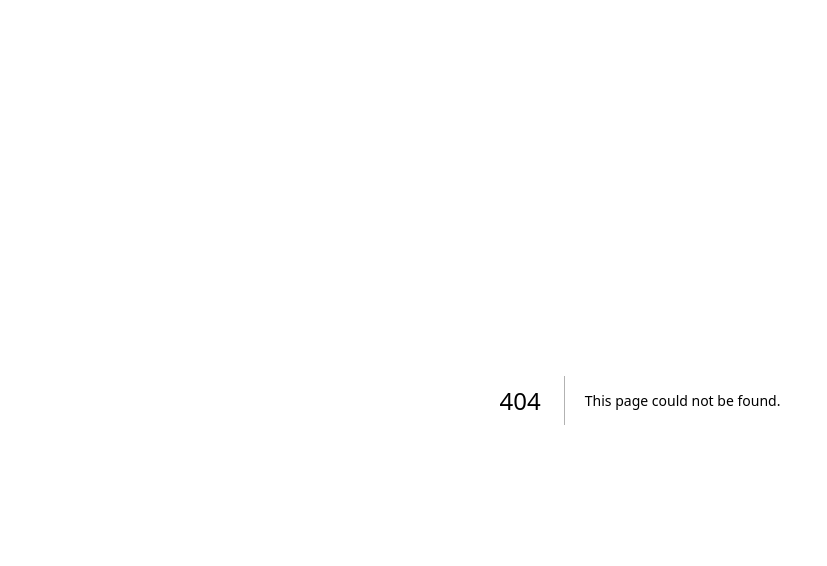
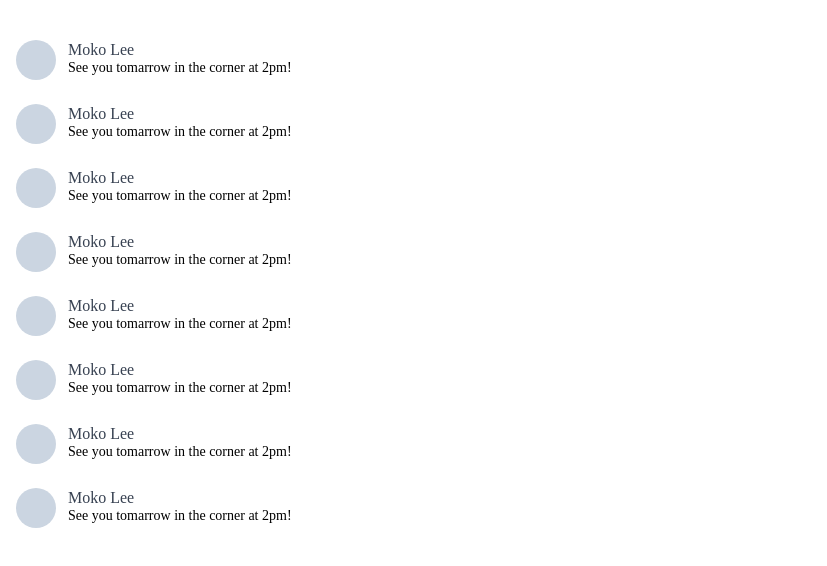
Before and after one commit to moko0428/carrot-market, a Next.js app: page /chats in a window 1280 px wide. Before the commit this address had no page. Shown: the top 566 px of the page, without its empty margins (0-827 px from the left). Built offline with nearby package versions, Linux system fonts and the light colour scheme.

Commit message:
Chats page clear

```diff
--- /dev/null
+++ b/pages/chats.tsx
@@ -0,0 +1,23 @@
+import { NextPage } from "next";
+
+const Chats: NextPage = () => {
+  return (
+    <div className="py-10 divide-y-[1px]">
+      {[1, 1, 1, 1, 1, 1, 1, 1].map((_, i) => (
+        <div
+          key={i}
+          className="flex mb-3  px-4 cursor-pointer pb-3 items-center space-x-3"
+        >
+          <div className="w-10 h-10 rounded-full bg-slate-300" />
+          <div>
+            <p className=" text-gray-700">Moko Lee</p>
+            <p className="text-sm -gray-500">
+              See you tomarrow in the corner at 2pm!
+            </p>
+          </div>
+        </div>
+      ))}
+    </div>
+  );
+};
+export default Chats;
```
